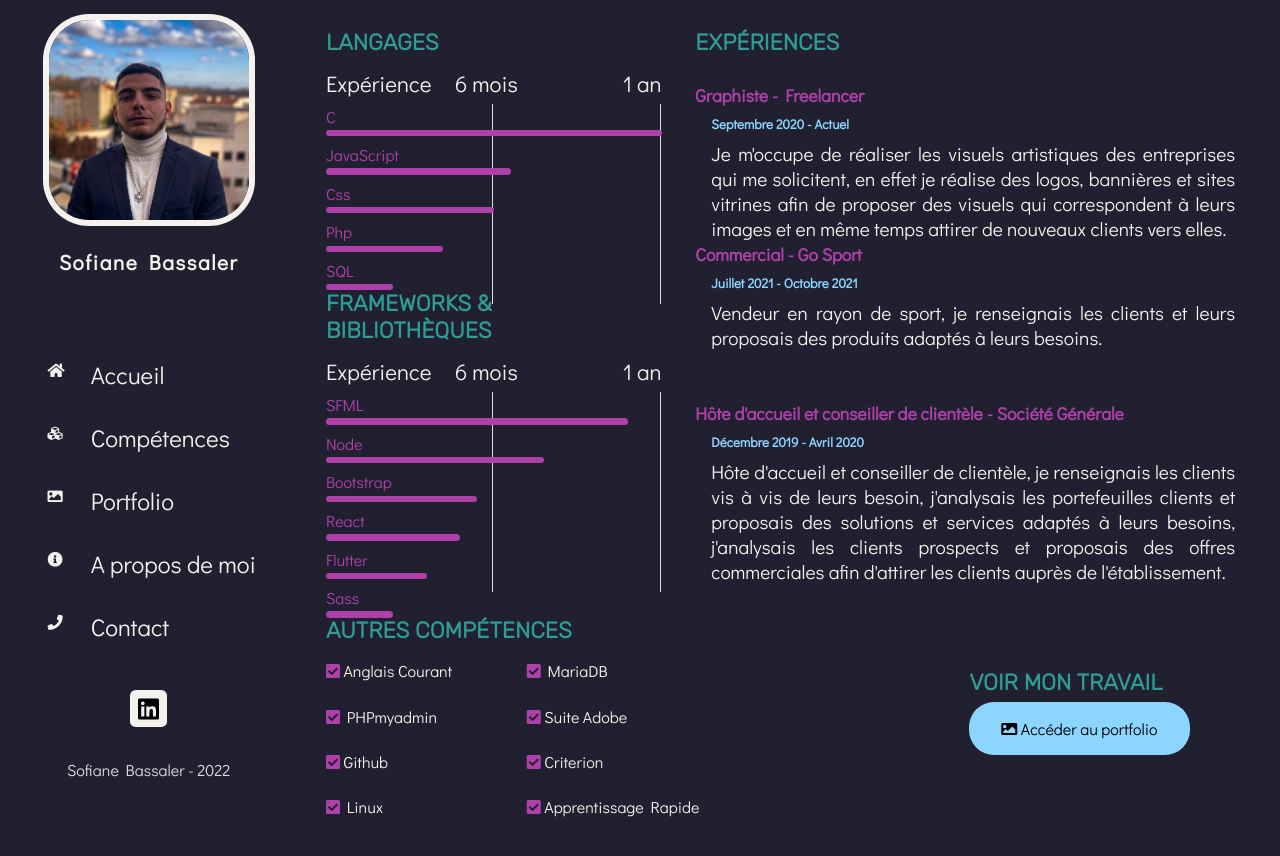
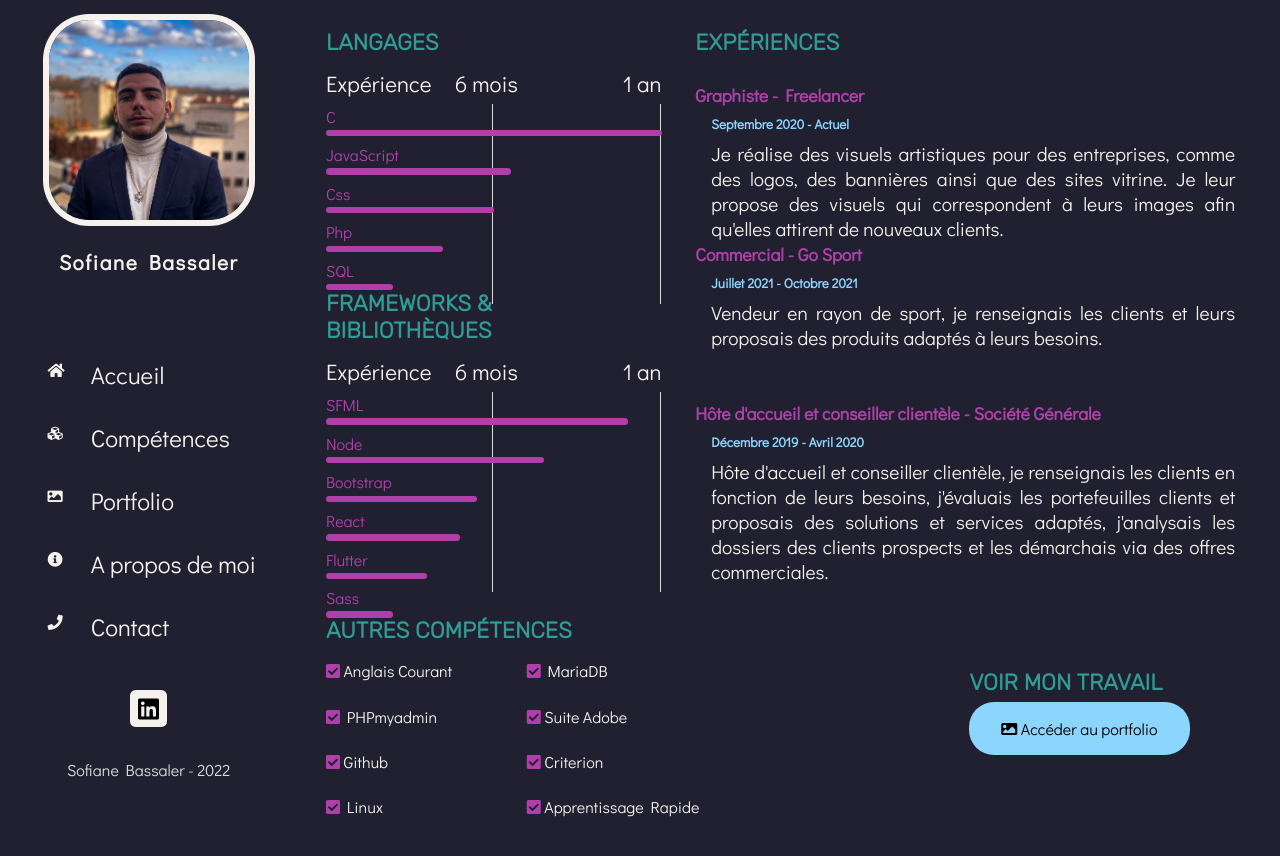
Before and after one commit to Comaaaaa/cv, a React (Create React App) app: page /abilities in a window 1280 px wide. Shown: the top 856 px of the page. Built offline with nearby package versions, Linux system fonts and the light colour scheme.

Commit message:
[FIX] Grammar

```diff
--- a/src/components/Abilities/Experience.js
+++ b/src/components/Abilities/Experience.js
@@ -7,11 +7,10 @@ const Experience = () => {
             <div className="exp-1">
                 <h4>Graphiste - Freelancer</h4>
                 <h5>Septembre 2020 - Actuel </h5>
-                <p>Je m'occupe de réaliser les visuels artistiques des
-                    entreprises qui me solicitent, en effet je réalise des logos,
-                    bannières et sites vitrines afin de proposer des visuels qui
-                    correspondent à leurs images et en même temps attirer de
-                    nouveaux clients vers elles.</p>
+                <p>Je réalise des visuels artistiques pour des
+                    entreprises, comme des logos,
+                    des bannières ainsi que des sites vitrine. Je leur propose des visuels qui
+                    correspondent à leurs images afin qu'elles attirent de nouveaux clients.</p>
             </div>
             <div className="exp-2">
                 <h4>Commercial - Go Sport</h4>
@@ -20,12 +19,12 @@ const Experience = () => {
                 et leurs proposais des produits adaptés à leurs besoins.</p>
             </div>
             <div className="exp-3">
-                <h4>Hôte d'accueil et conseiller de clientèle - Société Générale</h4>
+                <h4>Hôte d'accueil et conseiller clientèle - Société Générale</h4>
                 <h5>Décembre 2019 - Avril 2020 </h5>
-                <p>Hôte d'accueil et conseiller de clientèle, je renseignais les clients
-                vis à vis de leurs besoin, j'analysais les portefeuilles clients et proposais
-                des solutions et services adaptés à leurs besoins, j'analysais les clients prospects
-                et proposais des offres commerciales afin d'attirer les clients auprès de l'établissement.</p>
+                <p>Hôte d'accueil et conseiller clientèle, je renseignais les clients
+                en fonction de leurs besoins, j'évaluais les portefeuilles clients et proposais
+                des solutions et services adaptés, j'analysais les dossiers des clients prospects
+                et les démarchais via des offres commerciales.</p>
             </div>
         </div>
     );
```
